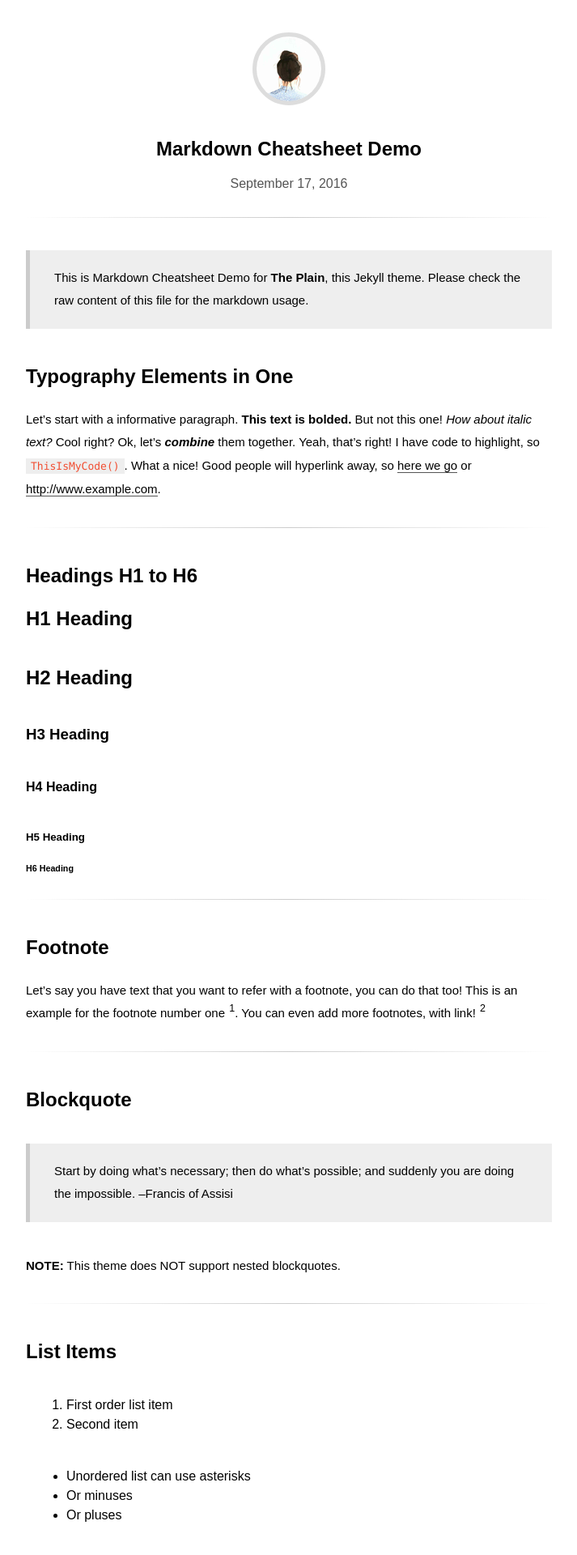
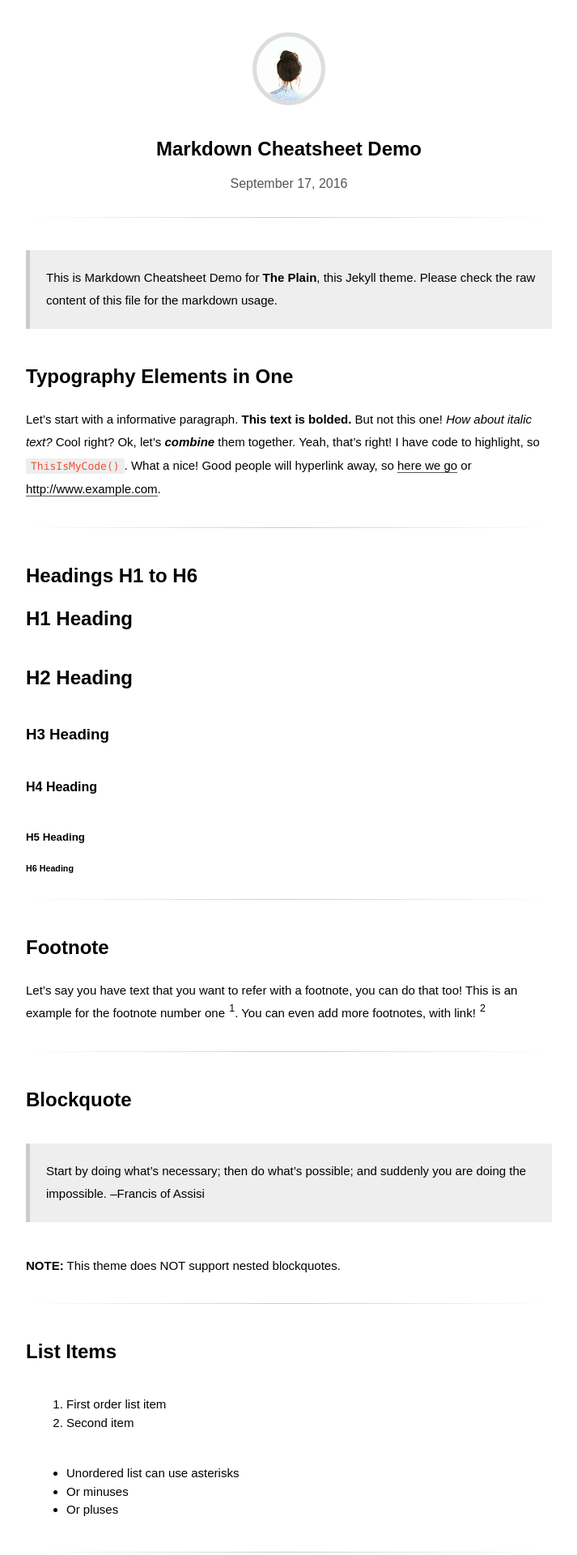
Before and after one commit to whyorwyh/whyorwyh.github.io, a Jekyll site: the page built from _posts/2016-09-17-markdown-cheatsheet-demo.md, in a window 1280 px wide. Shown: the top 1920 px of the page at 81% size, without its empty margins (283-996 px from the left). Built offline with Jekyll 4.4.1, drawn with Linux system fonts in a browser that asks for light colours; some web fonts are replaced.

Commit message:
Update main.scss
40line modify padding:5px 30px ->padding :5px 20px;
192line add font-size:15px;

```diff
--- a/_sass/main.scss
+++ b/_sass/main.scss
@@ -37,7 +37,7 @@ mark {
 blockquote {
   border-left: 5px solid #ccc;
   margin: 40px 0;
-  padding: 5px 30px;
+  padding: 5px 20px;
   background: #eee;
 }
 span[data-note] {
@@ -189,6 +189,7 @@ ol {
   li {
     word-wrap: break-word;
     line-height: 1.5;
+    font-size: 15px;
   }
   img {
     margin: 40px 0;
```
